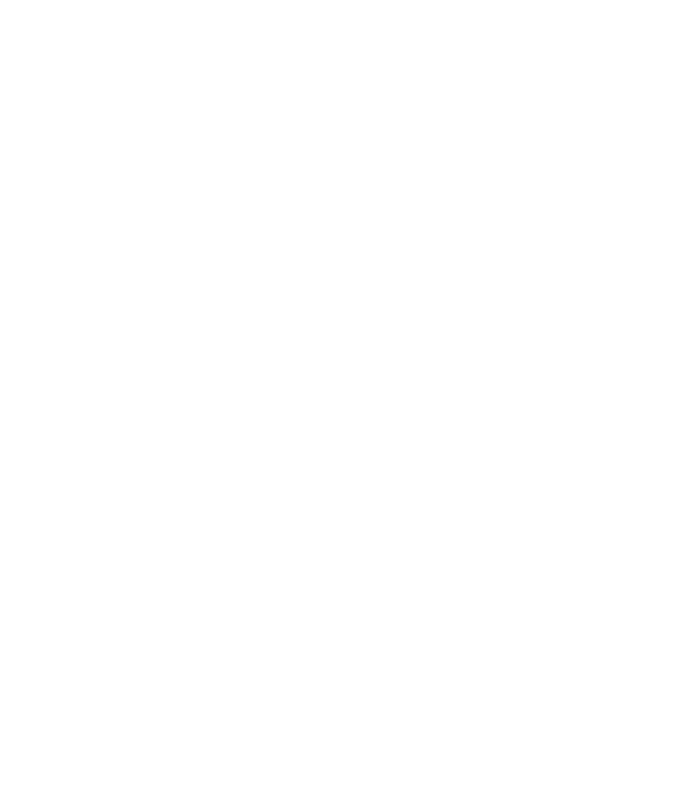
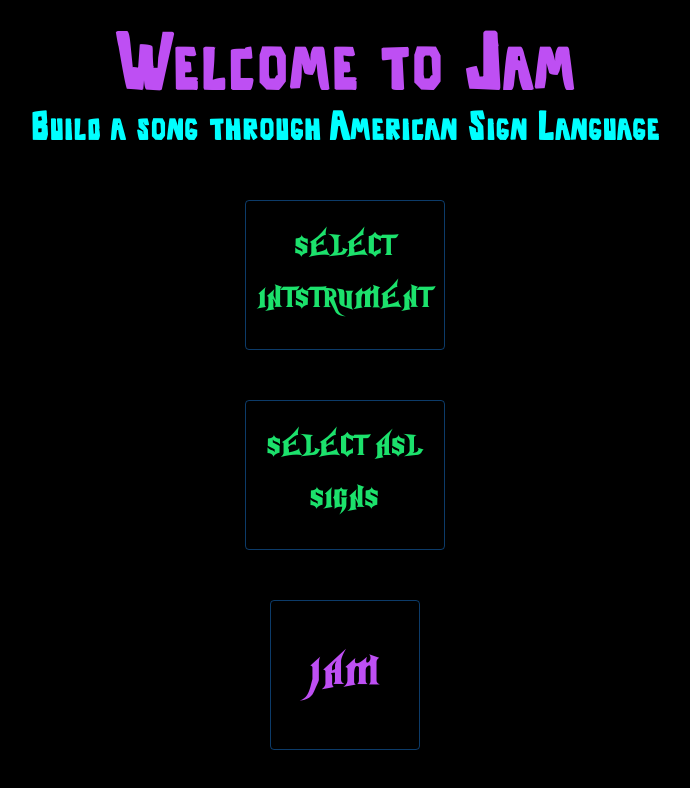
Before and after one commit to treehacks22/frontend, a React (Create React App) app: page /jammenu in a window 1280 px wide. Before the commit this address had no page. Shown: the top 788 px of the page, without its empty margins (295-985 px from the left). Built offline with nearby package versions, Linux system fonts and the light colour scheme.

Commit message:
JamMenu page

```diff
--- a/src/App.css
+++ b/src/App.css
@@ -3,6 +3,12 @@
     src: url('Nightmare_Hero_Normal.ttf');
 }
 
-nav {
-    font-family: GuitarHero;
+@font-face {
+    font-family: Rocko;
+    src: url('rocko.ttf');
 }
+
+*{
+    margin:0;
+    padding:0;
+}
--- a/src/App.js
+++ b/src/App.js
@@ -8,7 +8,7 @@ function App() {
     <div style={{ height:"100vh", backgroundImage: `url(${background})`,  backgroundRepeat: 'no-repeat', backgroundSize: 'cover', backgroundColor: 'black', backgroundPosition: 'center'}}>
       {"welcome"}
       <nav>
-        <Button size = 'large' component={Link} to="/jam" style={{maxWidth: '150px', maxHeight: '150px', minWidth: '150px', minHeight: '150px', margin: '50px', fontFamily: 'GuitarHero', color: '#00FFFF', fontSize: '40px'}}>Jam</Button>
+        <Button size = 'large' component={Link} to="/jammenu" style={{maxWidth: '150px', maxHeight: '150px', minWidth: '150px', minHeight: '150px', margin: '50px', fontFamily: 'GuitarHero', color: '#00FFFF', fontSize: '40px'}}>Jam</Button>
       </nav>
       <nav>
         <Button size = 'large' component={Link} to="/band" style={{maxWidth: '150px', maxHeight: '150px', minWidth: '150px', minHeight: '150px', margin: '50px', float: 'right', fontFamily: 'GuitarHero', color: '#00FFFF', fontSize: '40px'}}>Band</Button>
--- a/src/index.js
+++ b/src/index.js
@@ -4,6 +4,7 @@ import { BrowserRouter, Routes, Route } from 'react-router-dom'
 import App from './App'
 import Band from './pages/Band'
 import Jam from './pages/Jam'
+import JamMenu from './pages/JamMenu'
 import './index.css'
 
 ReactDOM.render(
@@ -12,6 +13,7 @@ ReactDOM.render(
       <Route path='/' element={<App />}></Route>
       <Route path='band' element={<Band />}></Route>
       <Route path='jam' element={<Jam />}></Route>
+      <Route path='jammenu' element={<JamMenu />}></Route>
     </Routes>
   </BrowserRouter>,
   document.getElementById('root')
--- /dev/null
+++ b/src/pages/JamMenu.js
@@ -0,0 +1,22 @@
+import { Link } from 'react-router-dom'
+import Button from '@mui/material/Button';
+
+function JamMenu() {
+    return (
+        <div style={{ padding: '30px', height: '100vh', backgroundRepeat: 'no-repeat', backgroundColor: "black", backgroundSize: 'cover',  backgroundPosition: 'center', textAlign: 'center'}}>
+            <h1 style={{fontFamily: 'Rocko', color: '#BE4FF3', fontSize: '80px'}}>Welcome to Jam</h1>
+            <h2 style={{fontFamily: 'Rocko', color: '#00FFFF', fontSize: '40px'}}>Build a song through American Sign Language</h2>
+            <nav style={{marginBottom: '-50px'}}>
+                <Button variant="outlined" size = 'large' style={{maxWidth: '200px', maxHeight: '50px', minWidth: '150px', minHeight: '150px', margin: '50px', fontFamily: 'GuitarHero', color: '#1CE16C', fontSize: '30px'}}>Select Intstrument</Button>
+            </nav>
+            <nav style={{marginBottom: '-50px'}}>
+                <Button variant="outlined" size = 'large' style={{maxWidth: '200px', maxHeight: '50px', minWidth: '150px', minHeight: '150px', margin: '50px', fontFamily: 'GuitarHero', color: '#1CE16C', fontSize: '30px'}}>Select ASL Signs</Button>
+            </nav>
+            <nav style={{marginBottom: '-50px'}}>
+                <Button variant="outlined" size = 'large' component={Link} to="/jam" style={{maxWidth: '150px', maxHeight: '150px', minWidth: '150px', minHeight: '150px', margin: '50px', fontFamily: 'GuitarHero', color: '#BE4FF3', fontSize: '40px'}}>Jam</Button>
+            </nav>
+        </div>
+    );
+  }
+
+  export default JamMenu
```
Also changed, not shown: src/rocko.ttf (added).
